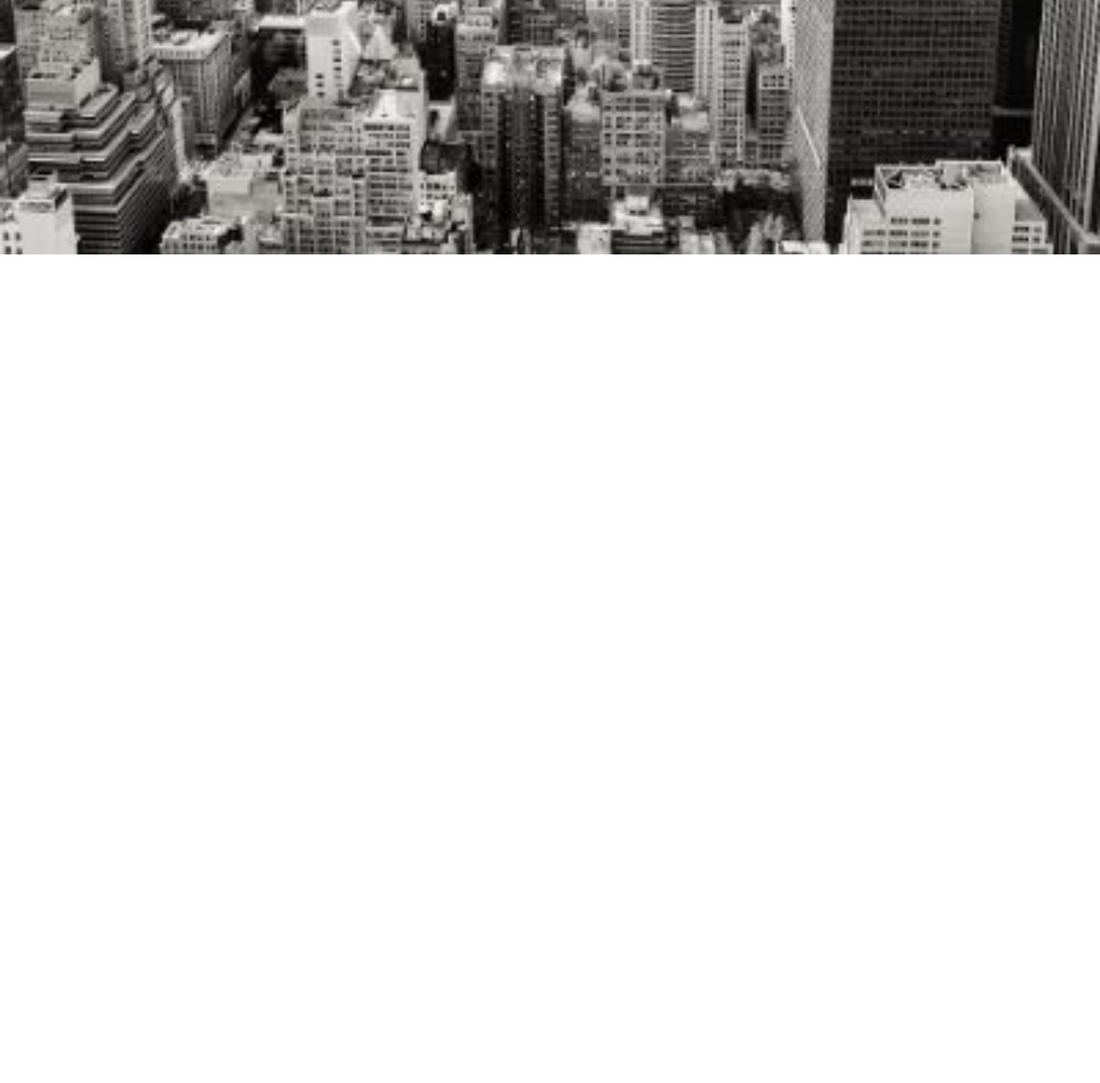
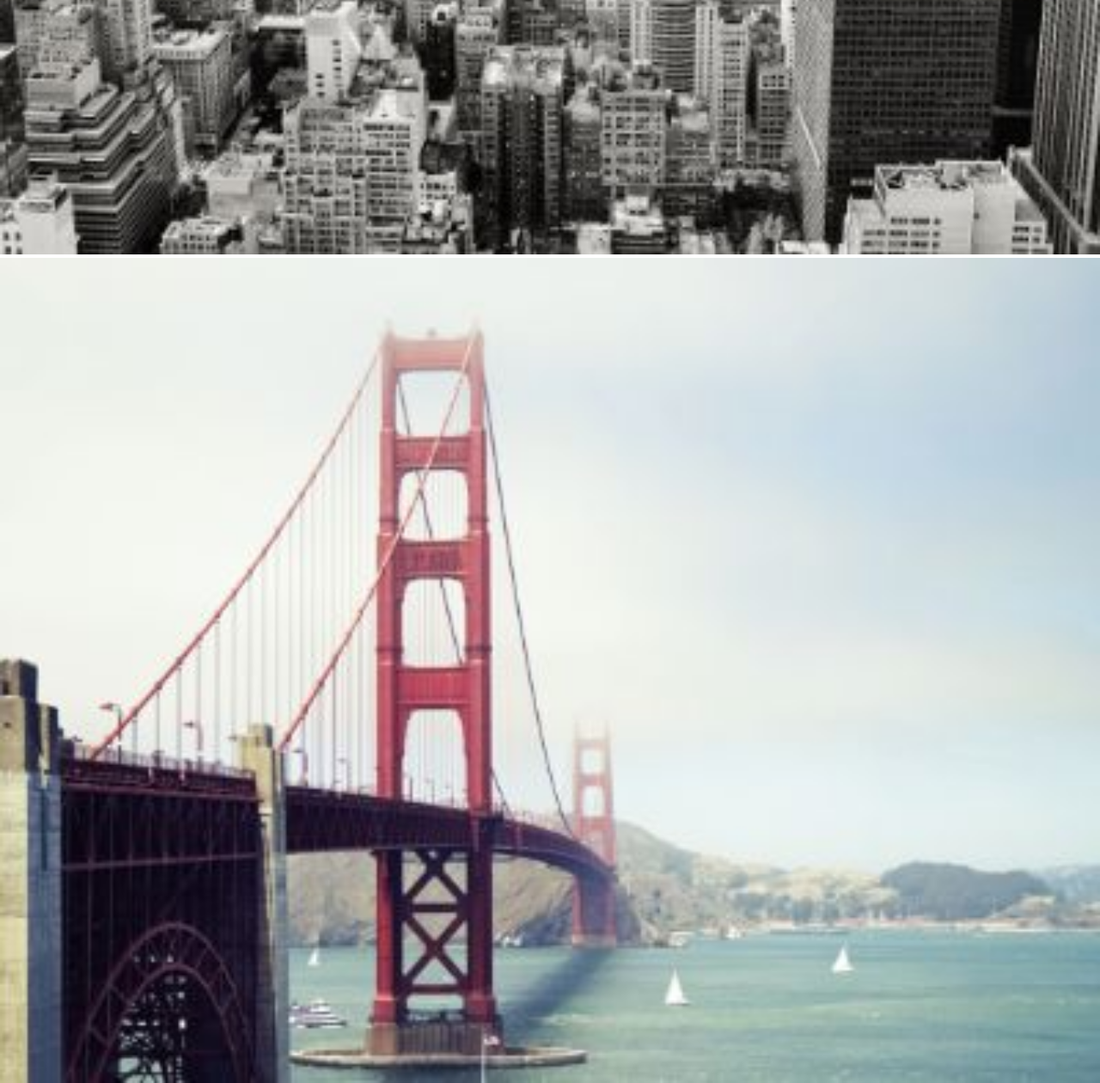
Before and after one commit to chlwodhks312/2019-sc-html-01, a plain HTML site: page band.html in a window 1280 px wide. Shown: the part 1358-2618 px from the top of the page at 86% size. Before the commit the page ends 1658 px from the top, so only its background shows below. Drawn offline with Linux system fonts and the light colour scheme.

Commit message:
학원작업

```diff
--- a/band.html
+++ b/band.html
@@ -27,6 +27,7 @@
 	<div class="bans">
 		<img src="img/chicago.jpg" alt="" class="img">
 		<img src="img/newyork.jpg" alt="" class="img">
+		<img src="img/sanfran.jpg" alt="" class="img">
 	</div>
 </body>
 </html>
```
